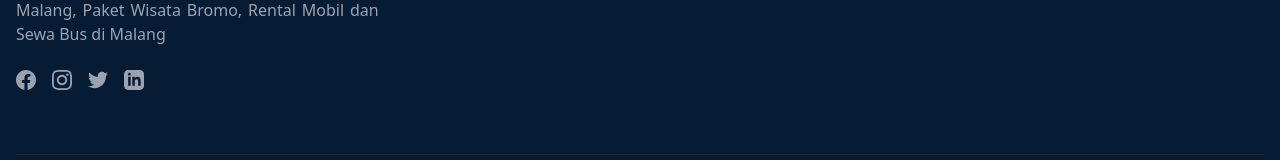
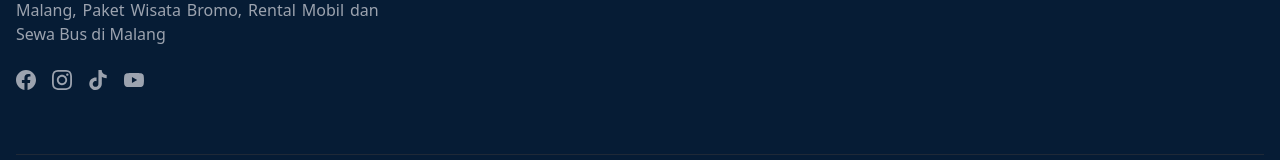
Before and after one commit to tibatibangoding/poptour, a Next.js app: page / in a window 1280 px wide. Shown: the part 1924-2084 px from the top of the page. Built offline with nearby package versions, Linux system fonts and the light colour scheme; no server answers.

Commit message:
update social media

```diff
--- a/src/components/Common/CustomIcons.tsx
+++ b/src/components/Common/CustomIcons.tsx
@@ -62,7 +62,7 @@ export const WhatsAppIcon: FC = () => {
   );
 };
 
-export const TwitterIcon: FC = () => {
+export const TiktokIcon: FC = () => {
   return (
     <span>
       <svg
@@ -73,14 +73,14 @@ export const TwitterIcon: FC = () => {
         fill="currentColor"
         xmlns="http://www.w3.org/2000/svg"
       >
-        <title>Twitter</title>
-        <path d="M24 4.557c-.883.392-1.832.656-2.828.775 1.017-.609 1.798-1.574 2.165-2.724-.951.564-2.005.974-3.127 1.195-.897-.957-2.178-1.555-3.594-1.555-3.179 0-5.515 2.966-4.797 6.045-4.091-.205-7.719-2.165-10.148-5.144-1.29 2.213-.669 5.108 1.523 6.574-.806-.026-1.566-.247-2.229-.616-.054 2.281 1.581 4.415 3.949 4.89-.693.188-1.452.232-2.224.084.626 1.956 2.444 3.379 4.6 3.419-2.07 1.623-4.678 2.348-7.29 2.04 2.179 1.397 4.768 2.212 7.548 2.212 9.142 0 14.307-7.721 13.995-14.646.962-.695 1.797-1.562 2.457-2.549z" />
+        <title>TikTok</title>
+        <path d="M12.525.02c1.31-.02 2.61-.01 3.91-.02.08 1.53.63 3.09 1.75 4.17 1.12 1.11 2.7 1.62 4.24 1.79v4.03c-1.44-.05-2.89-.35-4.2-.97-.57-.26-1.1-.59-1.62-.93-.01 2.92.01 5.84-.02 8.75-.08 1.4-.54 2.79-1.35 3.94-1.31 1.92-3.58 3.17-5.91 3.21-1.43.08-2.86-.31-4.08-1.03-2.02-1.19-3.44-3.37-3.65-5.71-.02-.5-.03-1-.01-1.49.18-1.9 1.12-3.72 2.58-4.96 1.66-1.44 3.98-2.13 6.15-1.72.02 1.48-.04 2.96-.04 4.44-.99-.32-2.15-.23-3.02.37-.63.41-1.11 1.04-1.36 1.75-.21.51-.15 1.07-.14 1.61.24 1.64 1.82 3.02 3.5 2.87 1.12-.01 2.19-.66 2.77-1.61.19-.33.4-.67.41-1.06.1-1.79.06-3.57.07-5.36.01-4.03-.01-8.05.02-12.07z" />
       </svg>
     </span>
   );
 };
 
-export const LinkedInIcon: FC = () => {
+export const YoutubeIcon: FC = () => {
   return (
     <span>
       <svg
@@ -91,8 +91,8 @@ export const LinkedInIcon: FC = () => {
         fill="currentColor"
         xmlns="http://www.w3.org/2000/svg"
       >
-        <title>LinkedIn</title>
-        <path d="M19 0h-14c-2.761 0-5 2.239-5 5v14c0 2.761 2.239 5 5 5h14c2.762 0 5-2.239 5-5v-14c0-2.761-2.238-5-5-5zm-11 19h-3v-11h3v11zm-1.5-12.268c-.966 0-1.75-.79-1.75-1.764s.784-1.764 1.75-1.764 1.75.79 1.75 1.764-.783 1.764-1.75 1.764zm13.5 12.268h-3v-5.604c0-3.368-4-3.113-4 0v5.604h-3v-11h3v1.765c1.396-2.586 7-2.777 7 2.476v6.759z" />
+        <title>YouTube</title>
+        <path d="M23.498 6.186a3.016 3.016 0 0 0-2.122-2.136C19.505 3.545 12 3.545 12 3.545s-7.505 0-9.377.505A3.017 3.017 0 0 0 .502 6.186C0 8.07 0 12 0 12s0 3.93.502 5.814a3.016 3.016 0 0 0 2.122 2.136c1.871.505 9.376.505 9.376.505s7.505 0 9.377-.505a3.015 3.015 0 0 0 2.122-2.136C24 15.93 24 12 24 12s0-3.93-.502-5.814zM9.545 15.568V8.432L15.818 12l-6.273 3.568z" />
       </svg>
     </span>
   );
--- a/src/components/Mixins/Footer.tsx
+++ b/src/components/Mixins/Footer.tsx
@@ -4,8 +4,8 @@ import Link from 'next/link';
 import {
   FacebookIcon,
   InstagramIcon,
-  LinkedInIcon,
-  TwitterIcon,
+  TiktokIcon,
+  YoutubeIcon,
 } from '../Common/CustomIcons';
 
 const Footer: FC = () => {
@@ -35,9 +35,21 @@ const Footer: FC = () => {
 
   const socialLink = [
     { title: 'Facebook', icon: <FacebookIcon />, url: '/' },
-    { title: 'Instagram', icon: <InstagramIcon />, url: '/' },
-    { title: 'Twitter', icon: <TwitterIcon />, url: '/' },
-    { title: 'LinkedIn', icon: <LinkedInIcon />, url: '/' },
+    {
+      title: 'Instagram',
+      icon: <InstagramIcon />,
+      url: 'https://www.instagram.com/poptour.id/',
+    },
+    {
+      title: 'Tiktok',
+      icon: <TiktokIcon />,
+      url: 'https://www.tiktok.com/@poptour_id',
+    },
+    {
+      title: 'Youtube',
+      icon: <YoutubeIcon />,
+      url: 'https://www.youtube.com/@poptour_id',
+    },
   ];
 
   return (
```
